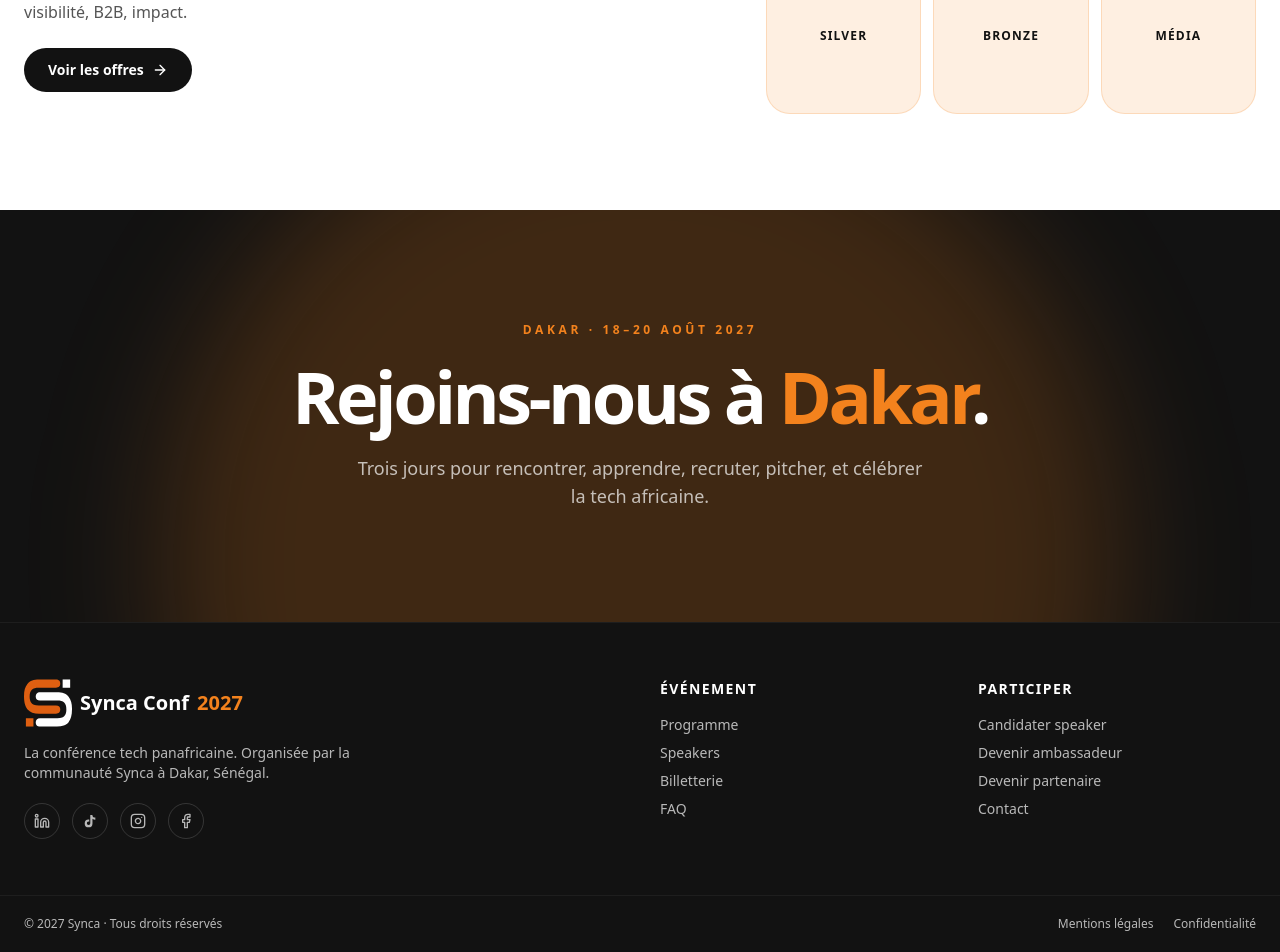
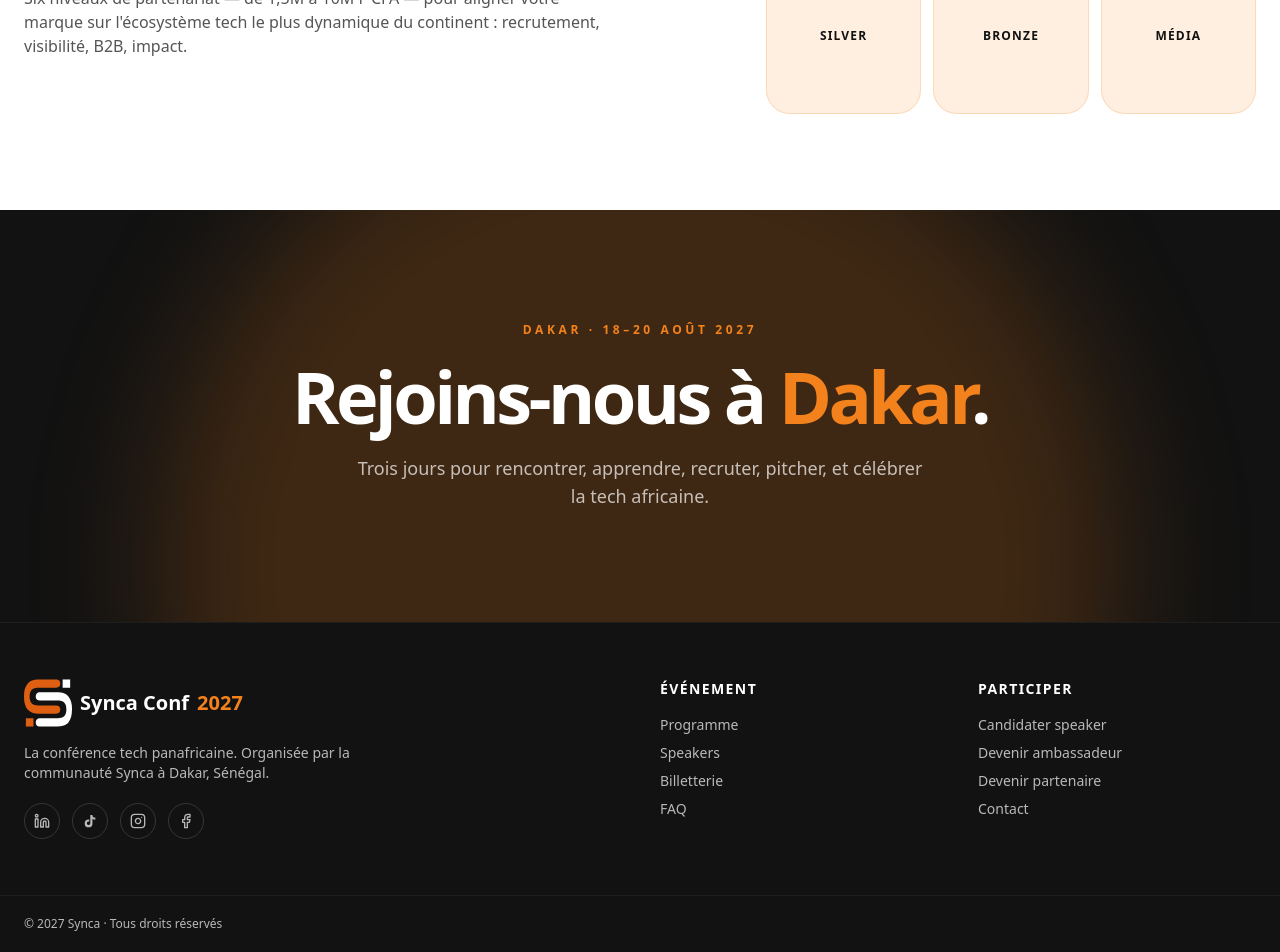
Before and after one commit to adjanayo/synca_conf_front, a React (Vite) app in the folder brief-and-style-guide-main/: page / in a window 1280 px wide. Shown: the part 3069-4021 px from the top of the page. Built offline with nearby package versions, Linux system fonts and the light colour scheme.

Commit message:
retrait de bouttons de redirection et de la politique de confidentialiter

```diff
--- a/brief-and-style-guide-main/src/components/site/Footer.tsx
+++ b/brief-and-style-guide-main/src/components/site/Footer.tsx
@@ -48,10 +48,10 @@ export function Footer() {
       <div className="border-t border-white/5">
         <div className="mx-auto max-w-7xl px-6 py-5 flex flex-wrap items-center justify-between gap-3 text-xs">
           <span>© 2027 Synca · Tous droits réservés</span>
-          <div className="flex gap-5">
+          {/* <div className="flex gap-5">
             <a href="#" className="hover:text-white">Mentions légales</a>
             <a href="#" className="hover:text-white">Confidentialité</a>
-          </div>
+          </div> */}
         </div>
       </div>
     </footer>
--- a/brief-and-style-guide-main/src/pages/index/PartenersTeaser.tsx
+++ b/brief-and-style-guide-main/src/pages/index/PartenersTeaser.tsx
@@ -12,9 +12,9 @@ function PartnersTeaser() {
             Six niveaux de partenariat — de 1,5M à 10M F CFA — pour aligner votre marque sur l'écosystème tech
             le plus dynamique du continent : recrutement, visibilité, B2B, impact.
           </p>
-          <Link to="/partenaires" className="mt-6 inline-flex items-center gap-2 rounded-full bg-ink text-white px-6 py-3 font-semibold text-sm hover:bg-ink/90 transition">
+          {/* <Link to="/partenaires" className="mt-6 inline-flex items-center gap-2 rounded-full bg-ink text-white px-6 py-3 font-semibold text-sm hover:bg-ink/90 transition">
             Voir les offres <ArrowRight className="w-4 h-4" />
-          </Link>
+          </Link> */}
         </div>
         <div className="md:col-span-5 grid grid-cols-3 gap-3">
           {["Title", "Platinum", "Gold", "Silver", "Bronze", "Média"].map((t) => (
```
